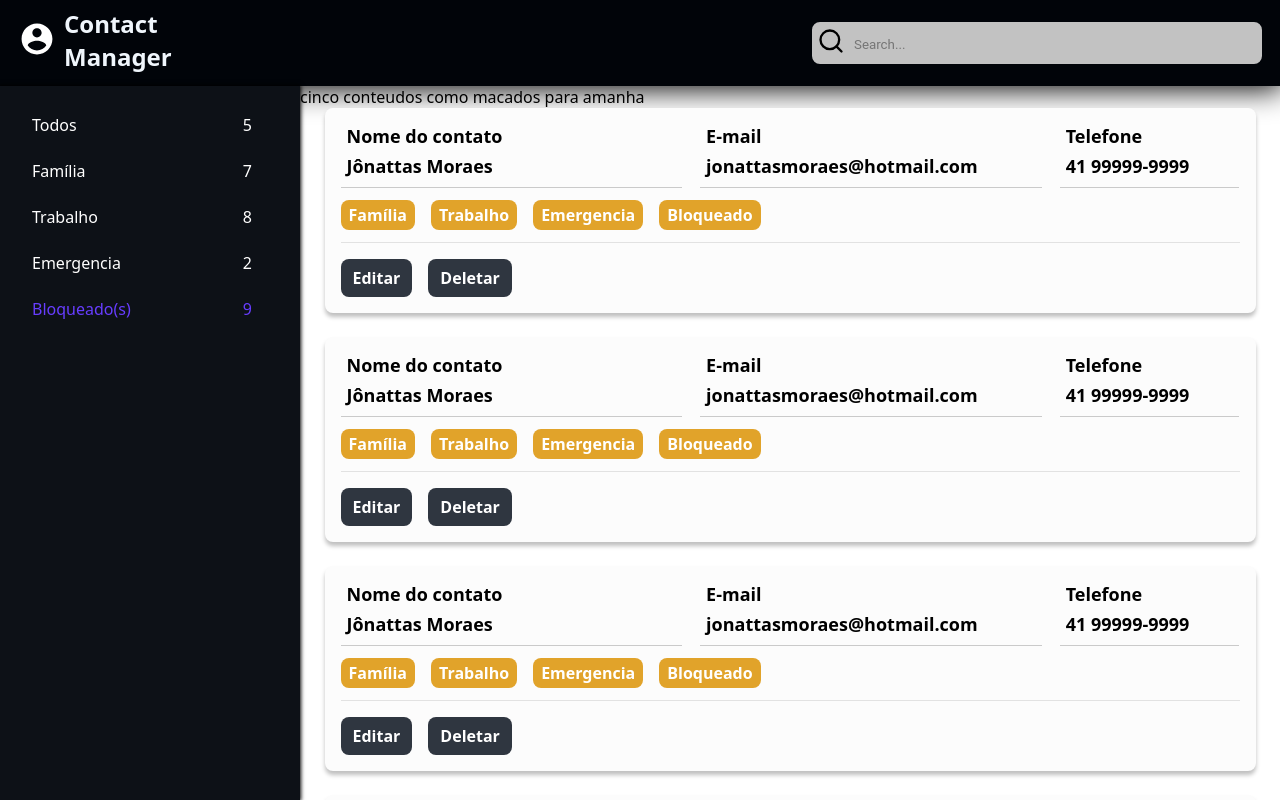
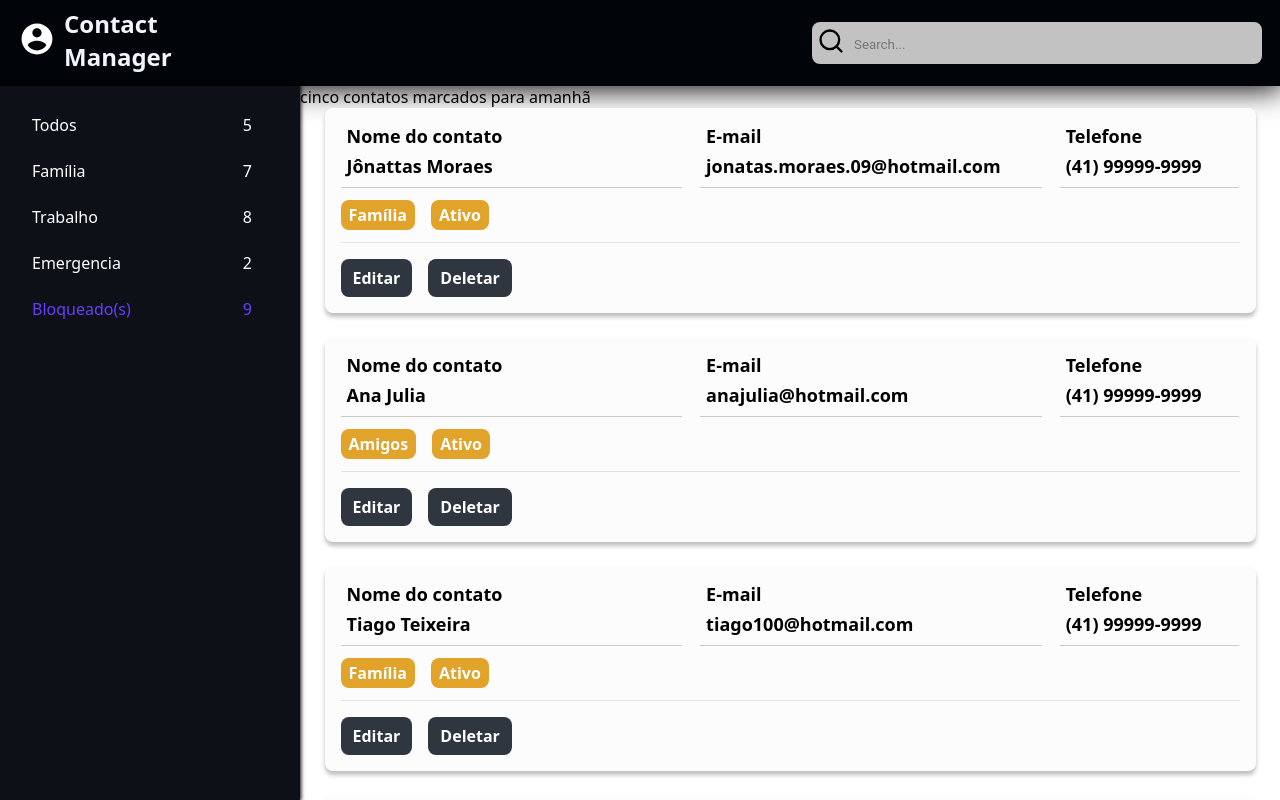
Before and after one commit to jonattasmoraes/Contact-Manager, a React (Create React App) app: page / in a window 1280 px wide. Built offline with nearby package versions, Linux system fonts and the light colour scheme.

Commit message:
feat: add useState to Contact component, implement ternary logic for buttons, and componentize project buttons

```diff
--- a/src/components/contact/index.tsx
+++ b/src/components/contact/index.tsx
@@ -1,6 +1,18 @@
+import { useState } from 'react'
 import * as S from './styles'
 
-const Contact = () => (
+type Props = {
+  name: string
+  email: string
+  phone: string
+  type: string
+  state: string
+}
+
+const Contact = ({ name, email, phone, type, state }: Props) => {
+  const [itsEditing, setItsEditing] = useState(false)
+
+  return (
     <S.ContactCard>
       <S.MobileTitleContainer>
         <S.ContactTitle>Nome do contato</S.ContactTitle>
@@ -9,21 +21,29 @@ const Contact = () => (
       </S.MobileTitleContainer>
       <S.DataContainer>
         <S.ContactTitleMobile>Nome do contato</S.ContactTitleMobile>
-      <S.ContactData>Jônattas Moraes</S.ContactData>
+        <S.ContactData value={name} />
         <S.ContactTitleMobile>E-mail</S.ContactTitleMobile>
-      <S.ContactData>jonattasmoraes@hotmail.com</S.ContactData>
+        <S.ContactData value={email} />
         <S.ContactTitleMobile>Telefone</S.ContactTitleMobile>
-      <S.ContactDataPhone>41 99999-9999</S.ContactDataPhone>
+        <S.ContactDataPhone value={phone} />
       </S.DataContainer>
-    <S.ContactTag>Família</S.ContactTag>
-    <S.ContactTag>Trabalho</S.ContactTag>
-    <S.ContactTag>Emergencia</S.ContactTag>
-    <S.ContactTag>Bloqueado</S.ContactTag>
+      <S.ContactTag>{type}</S.ContactTag>
+      <S.ContactTag>{state}</S.ContactTag>
       <S.ActionBar>
-      <S.Button>Editar</S.Button>
+        {itsEditing ? (
+          <>
+            <S.Button>Salvar</S.Button>
+            <S.Button onClick={() => setItsEditing(true)}>Cancelar</S.Button>
+          </>
+        ) : (
+          <>
+            <S.Button onClick={() => setItsEditing(true)}>Editar</S.Button>
             <S.Button>Deletar</S.Button>
+          </>
+        )}
       </S.ActionBar>
     </S.ContactCard>
   )
+}
 
 export default Contact
--- a/src/containers/contactList/index.tsx
+++ b/src/containers/contactList/index.tsx
@@ -1,25 +1,59 @@
 import Contact from '../../components/contact'
 import { Container } from './styles'
 
+const contacts = [
+  {
+    name: 'Jônattas Moraes',
+    email: 'jonatas.moraes.09@hotmail.com',
+    phone: '(41) 99999-9999',
+    type: 'Família',
+    state: 'Ativo'
+  },
+  {
+    name: 'Ana Julia',
+    email: 'anajulia@hotmail.com',
+    phone: '(41) 99999-9999',
+    type: 'Amigos',
+    state: 'Ativo'
+  },
+  {
+    name: 'Tiago Teixeira',
+    email: 'tiago100@hotmail.com',
+    phone: '(41) 99999-9999',
+    type: 'Família',
+    state: 'Ativo'
+  },
+  {
+    name: 'Silvana teles',
+    email: 'silvateles@hotmail.com',
+    phone: '(41) 99999-9999',
+    type: 'Trabalho',
+    state: 'Bloqueado'
+  },
+  {
+    name: 'Policia Militar',
+    email: 'policia@gov.pr',
+    phone: '190',
+    type: 'Emergência',
+    state: 'Ativo'
+  }
+]
+
 const ContactList = () => (
   <Container>
-    <p>cinco conteudos como macados para amanha</p>
+    <p>cinco contatos marcados para amanhã</p>
     <ul>
-      <li>
-        <Contact />
-      </li>
-      <li>
-        <Contact />
-      </li>
-      <li>
-        <Contact />
-      </li>
-      <li>
-        <Contact />
-      </li>
-      <li>
-        <Contact />
-      </li>
+      {contacts.map((c) => (
+        <li key={c.name}>
+          <Contact
+            name={c.name}
+            email={c.email}
+            phone={c.phone}
+            type={c.type}
+            state={c.state}
+          />
+        </li>
+      ))}
     </ul>
   </Container>
 )
```
Lines whose indentation alone changed are shown as unchanged.
